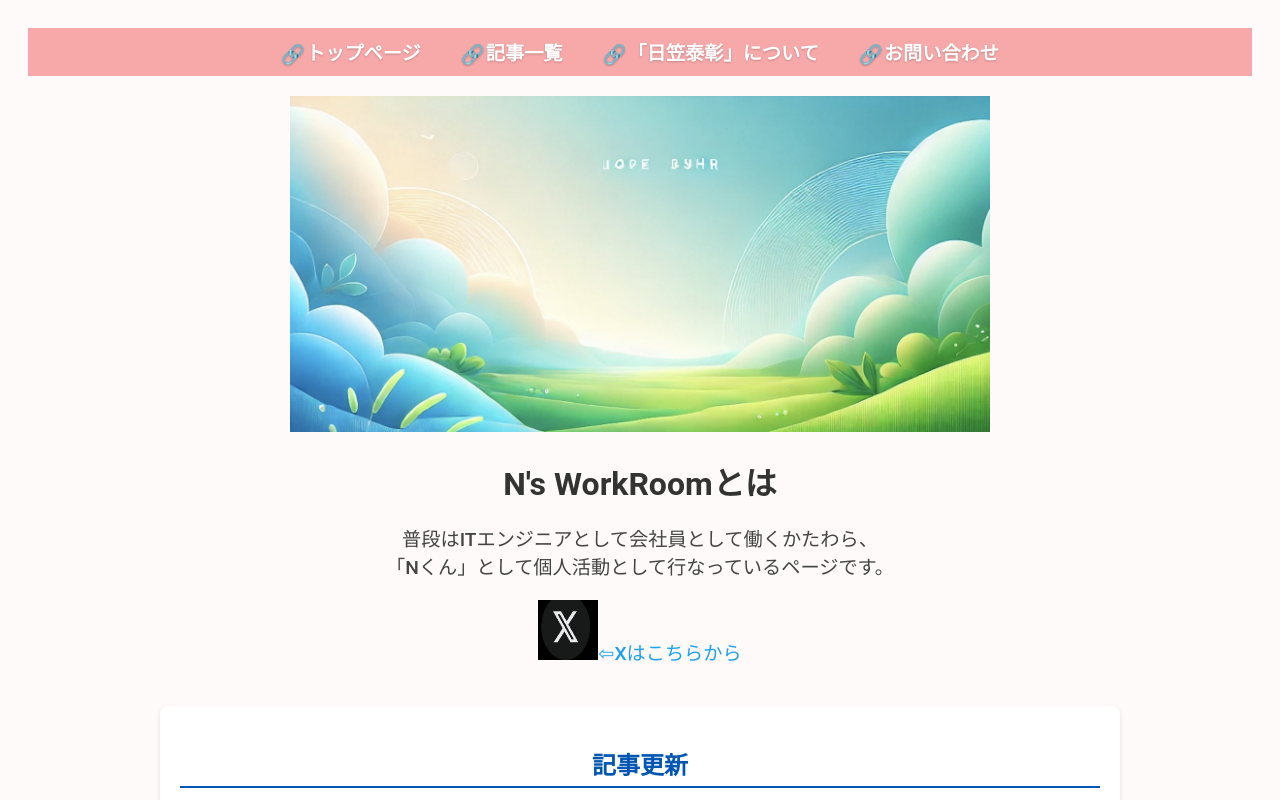
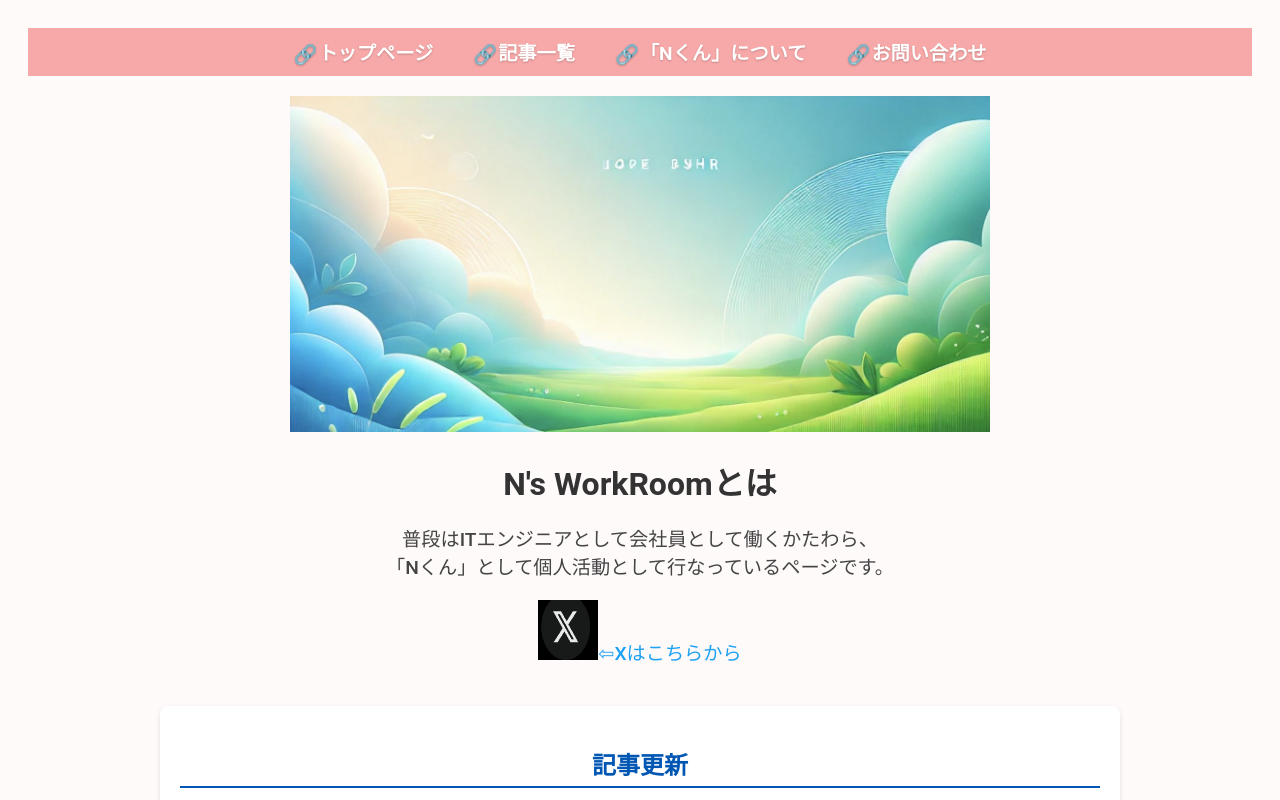
Before and after one commit to yasuhikasa/nshinri, a Next.js app: page / in a window 1280 px wide. Shown: the top 800 px of the page. Built offline with nearby package versions, Linux system fonts and the light colour scheme.

Commit message:
Update Header.tsx

```diff
--- a/src/components/Header.tsx
+++ b/src/components/Header.tsx
@@ -18,7 +18,7 @@ const Header = () => {
           </li>
           <li className={styles.navItem}>
             <Link href="/aboutme" className={styles.navLink}>
-              「日笠泰彰」について
+              「Nくん」について
             </Link>
           </li>
           <li className={styles.navItem}>
```
